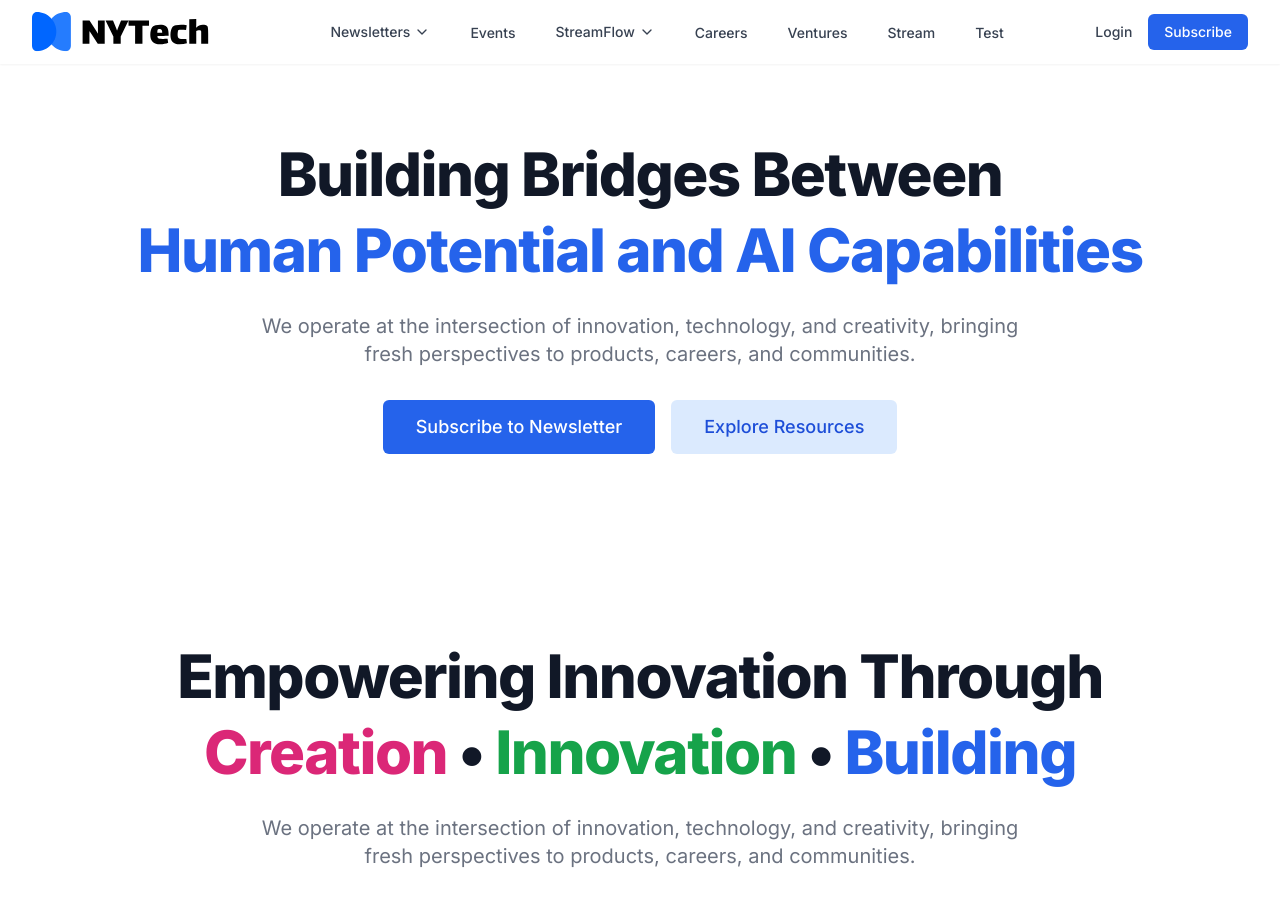
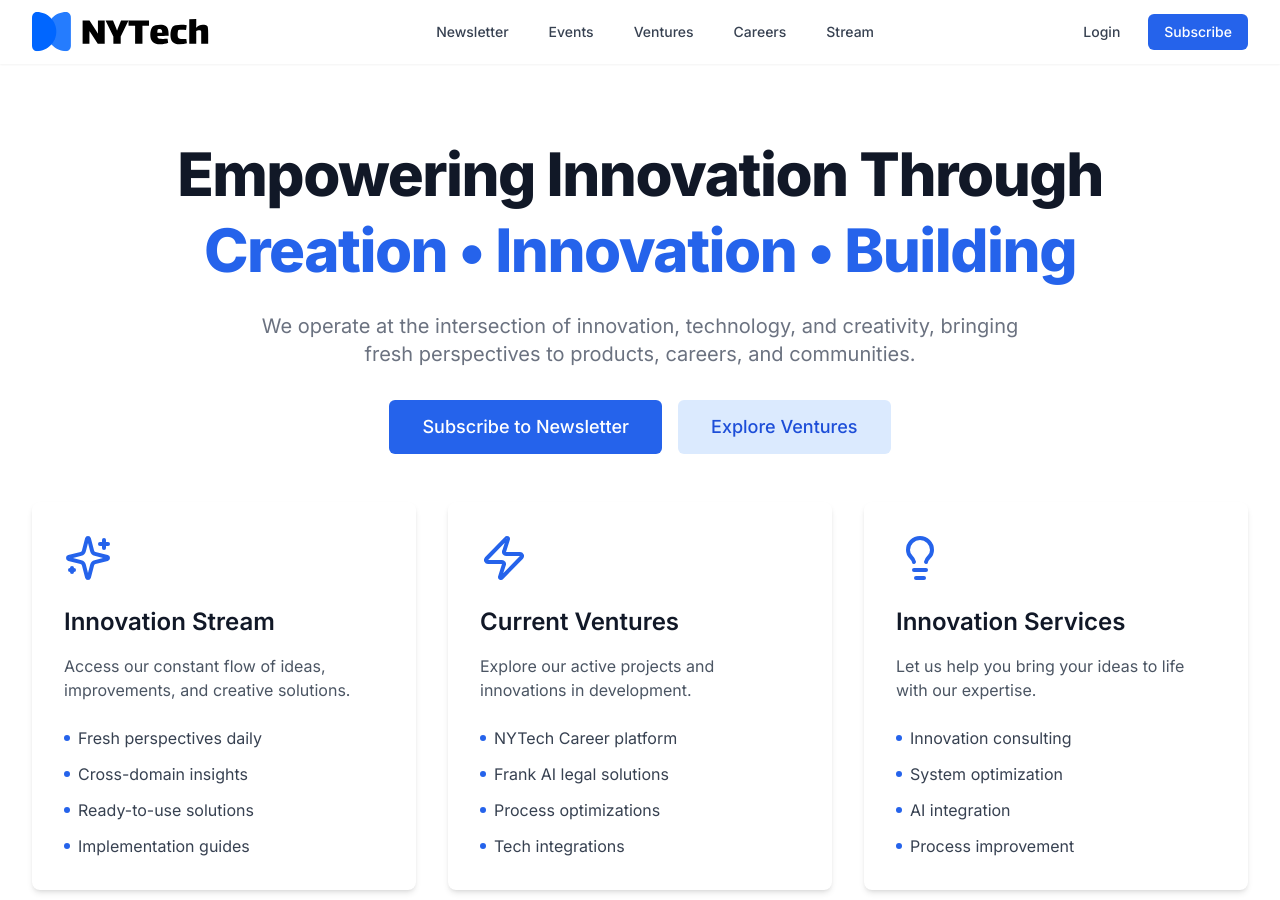
Before and after one commit to frederikeff/nytech-landing, a Next.js app: page / in a window 1280 px wide. Shown: the top 900 px of the page. Built offline with nearby package versions, Linux system fonts and the light colour scheme.

Commit message:
Preparing for Vercel Deployment

```diff
--- a/app/page.tsx
+++ b/app/page.tsx
@@ -1,12 +1,10 @@
 import Hero from '@/components/Hero'
-import HeroTest from '@/components/HeroTest'
 import NytechLanding from '@/components/NytechLanding'
 
 export default function Home() {
   return (
     <main className="min-h-screen bg-white">
         <Hero />
-        <HeroTest />
         <NytechLanding />
     </main>
   )
--- a/app/products/page.tsx
+++ b/app/products/page.tsx
@@ -8,6 +8,36 @@ const products = [
   {
     id: 1,
     category: 'our-tools',
+    name: 'NY Tech Career',
+    description: 'AI-powered Learn & Earn Tech Career Model for Interns and Graduates',
+    tags: ['career', 'training', 'automation'],
+    fullDescription: 'Complete content creation suite with SEO optimization, tone adjustment, and multi-format support.',
+    link: '/products/nytechcareer',
+    image: '/api/placeholder/400/300',
+  },
+  {
+    id: 2,
+    category: 'our-tools',
+    name: 'Frank AI',
+    description: 'Ai-powered legal and paralegal contract and document creator',
+    tags: ['law', 'legal', 'contracts'],
+    fullDescription: 'Complete content creation suite with SEO optimization, tone adjustment, and multi-format support.',
+    link: '/products/frankai',
+    image: '/api/placeholder/400/300',
+  },
+  {
+    id: 3,
+    category: 'our-tools',
+    name: 'Scriptsmithy',
+    description: 'AI Writing Tool for complete scripts and storylines for writers and entertainers',
+    tags: ['writing', 'narratives', 'storylines'],
+    fullDescription: 'Complete content creation suite with SEO optimization, tone adjustment, and multi-format support.',
+    link: '/products/scriptsmithy',
+    image: '/api/placeholder/400/300',
+  },
+  {
+    id: 4,
+    category: 'our-tools',
     name: 'AI Content Assistant',
     description: 'Automated content creation and optimization tool powered by advanced AI',
     tags: ['content-creation', 'marketing', 'automation'],
@@ -16,13 +46,13 @@ const products = [
     image: '/api/placeholder/400/300',
   },
   {
-    id: 2,
+    id: 5,
     category: 'our-tools',
-    name: 'NY Tech Career',
-    description: 'AI-powered Learn & Earn Tech Career Model for Interns and Graduates',
-    tags: ['career', 'training', 'automation'],
+    name: 'SubStat',
+    description: 'Automated Subscription Management',
+    tags: ['ideation', 'automation', 'gamification'],
     fullDescription: 'Complete content creation suite with SEO optimization, tone adjustment, and multi-format support.',
-    link: '/products/nytechcareer',
+    link: '/products/substat',
     image: '/api/placeholder/400/300',
   },
   // Add more products here
--- a/components/Footer.tsx
+++ b/components/Footer.tsx
@@ -45,7 +45,7 @@ const Footer = () => {
                 />
             </Link>
             <p className="text-gray-600 mb-4 max-w-sm">
-              Building bridges between human potential and AI capabilities. Exploring and building AI-powered innovations.
+            Empowering innovation through creative technology solutions. Building tomorrow's digital landscape at the intersection of ideas and execution.
             </p>
             <div className="flex space-x-4">
               {footerLinks.social.map((item) => (
--- a/components/Hero.tsx
+++ b/components/Hero.tsx
@@ -1,31 +1,48 @@
-export default function Hero() {
+'use client';
+
+import React from 'react';
+
+const Hero = () => {
   return (
     <div className="relative pt-24">
       <div className="max-w-7xl mx-auto px-4 sm:px-6 lg:px-8 py-12">
         <div className="text-center">
+          {/* Main heading first - using original large size */}
           <h1 className="text-4xl tracking-tight font-extrabold text-gray-900 sm:text-5xl md:text-6xl">
-              <span className="block mb-4">Building Bridges Between</span> {/* Added mb-4 for more space */}
-              <span className="block text-blue-600">Human Potential and AI Capabilities</span>
+            <span className="block mb-4">Empowering Innovation Through</span>
+            <span className="block text-blue-600">
+              Creation • Innovation • Building
+            </span>
           </h1>
-            <p className="mt-6 max-w-md mx-auto text-base text-gray-500 sm:text-lg md:mt-8 md:text-xl md:max-w-3xl"> {/* Increased top margin */}
-              We operate at the intersection of innovation, technology, and creativity, bringing fresh perspectives to products, careers, and communities.
+
+          {/* Description - keeping original styling */}
+          <p className="mt-6 max-w-md mx-auto text-base text-gray-500 sm:text-lg md:mt-8 md:text-xl md:max-w-3xl">
+            We operate at the intersection of innovation, technology, and creativity,
+            bringing fresh perspectives to products, careers, and communities.
           </p>
-            <div className="mt-8 max-w-md mx-auto flex flex-col sm:flex-col md:flex-row justify-center items-center gap-4 md:max-w-2xl"> {/* Modified for horizontal desktop layout */}
 
-                <a href="#newsletter"
+          {/* Buttons - maintaining original layout and style */}
+          <div className="mt-8 max-w-md mx-auto flex flex-col sm:flex-col md:flex-row justify-center items-center gap-4 md:max-w-2xl">
+            <a
+              href="https://nytechpulse.beehiiv.com/"
+              target="_blank"
+              rel="noopener noreferrer"
               className="w-full md:w-auto px-8 py-3 border border-transparent text-base font-medium rounded-md text-white bg-blue-600 hover:bg-blue-700 md:text-lg"
             >
               Subscribe to Newsletter
             </a>
 
-                <a href="https://nytechpulse.beehiiv.com/"
+            <a
+              href="/products"
               className="w-full md:w-auto px-8 py-3 border border-transparent text-base font-medium rounded-md text-blue-700 bg-blue-100 hover:bg-blue-200 md:text-lg"
             >
-                Explore Resources
+              Explore Ventures
             </a>
           </div>
         </div>
       </div>
     </div>
-    )
-  }
+  );
+};
+
+export default Hero;
--- a/components/Herotest.tsx
+++ /dev/null
@@ -1,50 +0,0 @@
-'use client';
-
-import React from 'react';
-
-const HeroTest = () => {
-  return (
-    <div className="relative pt-24">
-      <div className="max-w-7xl mx-auto px-4 sm:px-6 lg:px-8 py-12">
-        <div className="text-center">
-          {/* Main heading first - using original large size */}
-          <h1 className="text-4xl tracking-tight font-extrabold text-gray-900 sm:text-5xl md:text-6xl">
-            <span className="block mb-4">Empowering Innovation Through</span>
-            <span className="block">
-              <span className="text-pink-600">Creation</span>
-              {' • '}
-              <span className="text-green-600">Innovation</span>
-              {' • '}
-              <span className="text-blue-600">Building</span>
-            </span>
-          </h1>
-
-          {/* Description - keeping original styling */}
-          <p className="mt-6 max-w-md mx-auto text-base text-gray-500 sm:text-lg md:mt-8 md:text-xl md:max-w-3xl">
-            We operate at the intersection of innovation, technology, and creativity,
-            bringing fresh perspectives to products, careers, and communities.
-          </p>
-
-          {/* Buttons - maintaining original layout and style */}
-          <div className="mt-8 max-w-md mx-auto flex flex-col sm:flex-col md:flex-row justify-center items-center gap-4 md:max-w-2xl">
-            <a
-              href="#newsletter"
-              className="w-full md:w-auto px-8 py-3 border border-transparent text-base font-medium rounded-md text-white bg-blue-600 hover:bg-blue-700 md:text-lg"
-            >
-              Subscribe to Newsletter
-            </a>
-
-            <a
-              href="https://nytechpulse.beehiiv.com/"
-              className="w-full md:w-auto px-8 py-3 border border-transparent text-base font-medium rounded-md text-blue-700 bg-blue-100 hover:bg-blue-200 md:text-lg"
-            >
-              Explore Resources
-            </a>
-          </div>
-        </div>
-      </div>
-    </div>
-  );
-};
-
-export default HeroTest;
--- a/components/NavBar.tsx
+++ b/components/NavBar.tsx
@@ -1,50 +1,28 @@
 'use client'
 
 import { useState } from 'react'
-import { Menu, X, ChevronDown } from 'lucide-react'
+import { Menu, X } from 'lucide-react'
 import Image from 'next/image'
 import Link from 'next/link'
-import NavDropdown from './NavDropdown'
 
 const navigation = [
   {
-    name: 'Newsletters',
-    href: '#newsletters',
-    children: [
-      {
-        name: 'NY Tech Pulse',
-        description: "Weekly NY Tech Updates",
+    name: 'Newsletter',
     href: 'https://nytechpulse.beehiiv.com',
-        external: true  // Add this flag for external links
+    external: true
   },
   {
-        name: 'NY Tech AI',
-        description: "The Builders Guide",
-        href: 'https://nytechai.beehiiv.com',
+    name: 'Events',
+    href: 'https://lu.ma/nytechcommunity',
     external: true
   },
-    ],
-  },
-  { name: 'Events', href: 'https://lu.ma/nytechcommunity', external: true },
-  {
-    name: 'StreamFlow',
-    href: '/stream',
-    children: [
-      { name: 'NY Tech Career', href: '/nytechcareer', external: true },
-      { name: 'AI Frank', href: '#tech' },
-      { name: 'Product Ideas', href: '#careers' },
-      { name: 'Designs & Mockups', href: '#creativity' },
-    ],
-  },
+  { name: 'Ventures', href: '/products'},
   { name: 'Careers', href: 'https://www.nytechcareer.com', external: true },
-  { name: 'Ventures', href: '/products' },
   { name: 'Stream', href: '/stream' },
-  { name: 'Test', href: '/test' },
 ]
 
 export default function NavBar() {
   const [isOpen, setIsOpen] = useState(false)
-  const [activeDropdown, setActiveDropdown] = useState<string | null>(null)
 
   return (
     <header className="fixed w-full bg-white shadow-sm z-50">
@@ -56,10 +34,10 @@ export default function NavBar() {
                 <Image
                     src="/images/nytech-logo.svg"
                     alt="NYTech Logo"
-                    width={120} // This will adjust automatically while maintaining height
+                    width={120}
                     height={40}
                     priority
-                    className="h-10 w-auto" // This ensures the width adjusts automatically
+                    className="h-10 w-auto"
                 />
             </Link>
           </div>
@@ -67,34 +45,28 @@ export default function NavBar() {
           {/* Desktop Navigation */}
           <div className="hidden md:ml-6 md:flex md:items-center md:space-x-4">
             {navigation.map((item) => (
-              <div key={item.name} className="relative">
-                {item.children ? (
-                  <NavDropdown
-                    item={item}
-                    activeDropdown={activeDropdown}
-                    setActiveDropdown={setActiveDropdown}
-                  />
-                ) : (
               <a
+                key={item.name}
                 href={item.href}
                 {...(item.external ? { target: "_blank", rel: "noopener noreferrer" } : {})}
-                    className="px-3 py-2 text-sm font-medium text-gray-700 hover:text-gray-900"
+                className="px-3 py-2 text-sm font-medium text-gray-700 hover:text-gray-900 hover:bg-blue-50 rounded-md transition-all duration-200 hover:shadow-[0_2px_8px_rgba(59,130,246,0.15)]"
               >
                 {item.name}
               </a>
-                )}
-              </div>
             ))}
           </div>
 
           {/* Login/Subscribe */}
           <div className="hidden md:flex items-center space-x-4">
-            <a href="https://nytechpulse.beehiiv.com/?modal=login" className="text-sm font-medium text-gray-700 hover:text-gray-900">
+            <a
+              href="https://nytechpulse.beehiiv.com/?modal=login"
+              className="text-sm font-medium text-gray-700 hover:text-gray-900 px-3 py-2 hover:bg-blue-50 rounded-md transition-all duration-200 hover:shadow-[0_2px_8px_rgba(59,130,246,0.15)]"
+            >
               Login
             </a>
             <a
               href="https://nytechpulse.beehiiv.com/subscribe"
-              className="px-4 py-2 text-sm font-medium text-white bg-blue-600 rounded-md hover:bg-blue-700"
+              className="px-4 py-2 text-sm font-medium text-white bg-blue-600 rounded-md hover:bg-blue-700 transition-colors duration-200"
             >
               Subscribe
             </a>
@@ -116,40 +88,28 @@ export default function NavBar() {
           <div className="md:hidden">
             <div className="pt-2 pb-3 space-y-1">
               {navigation.map((item) => (
-                <div key={item.name}>
-                  {item.children ? (
-                    <div>
-                      <button
-                        onClick={() => setActiveDropdown(activeDropdown === item.name ? null : item.name)}
-                        className="w-full flex items-center px-4 py-2 text-base font-medium text-gray-700 hover:text-gray-900 hover:bg-gray-50"
-                      >
-                        {item.name}
-                        <ChevronDown className="ml-auto h-5 w-5" />
-                      </button>
-                      {activeDropdown === item.name && (
-                        <div className="pl-4">
-                          {item.children.map((child) => (
                 <a
-                              key={child.name}
-                              href={child.href}
-                              className="block px-4 py-2 text-base font-medium text-gray-500 hover:text-gray-900 hover:bg-gray-50"
-                            >
-                              {child.name}
-                            </a>
-                          ))}
-                        </div>
-                      )}
-                    </div>
-                  ) : (
-                    <a
+                  key={item.name}
                   href={item.href}
-                      className="block px-4 py-2 text-base font-medium text-gray-700 hover:text-gray-900 hover:bg-gray-50"
+                  className="block px-4 py-2 text-base font-medium text-gray-700 hover:text-gray-900 hover:bg-blue-50 transition-colors duration-200"
                 >
                   {item.name}
                 </a>
-                  )}
+              ))}
+              <div className="px-4 py-3 space-y-1">
+                <a
+                  href="https://nytechpulse.beehiiv.com/?modal=login"
+                  className="block px-4 py-2 text-base font-medium text-gray-700 hover:text-gray-900 hover:bg-blue-50"
+                >
+                  Login
+                </a>
+                <a
+                  href="https://nytechpulse.beehiiv.com/subscribe"
+                  className="block px-4 py-2 text-base font-medium text-white bg-blue-600 rounded-md hover:bg-blue-700"
+                >
+                  Subscribe
+                </a>
               </div>
-              ))}
             </div>
           </div>
         )}
--- a/components/NavDropdown.tsx
+++ /dev/null
@@ -1,124 +0,0 @@
-'use client'
-
-import React, { useState, useEffect } from 'react'
-import { ChevronDown } from 'lucide-react'
-
-interface NavItem {
-    name: string
-    href: string
-    children?: Array<{
-        name: string
-        href: string
-        description?: string
-        external?: boolean
-    }>
-    external?: boolean
-}
-
-interface NavDropdownProps {
-    item: NavItem
-    activeDropdown: string | null
-    setActiveDropdown: (name: string | null) => void
-}
-
-export default function NavDropdown({ item, activeDropdown, setActiveDropdown }: NavDropdownProps) {
-    const [isMouseInDropdown, setIsMouseInDropdown] = useState(false)
-    const timeoutRef = React.useRef<NodeJS.Timeout>()
-
-
-    useEffect(() => {
-        const handleGlobalClick = () => {
-            setActiveDropdown(null)
-            setIsMouseInDropdown(false)
-        }
-
-        document.addEventListener('click', handleGlobalClick)
-        return () => {
-            document.removeEventListener('click', handleGlobalClick)
-            if (timeoutRef.current) {
-                clearTimeout(timeoutRef.current)
-            }
-        }
-    }, [setActiveDropdown])
-
-
-    const handleMouseEnter = () => {
-        if (timeoutRef.current) {
-            clearTimeout(timeoutRef.current)
-        }
-        setActiveDropdown(item.name)
-        setIsMouseInDropdown(true)
-    }
-
-    const handleMouseLeave = (e: React.MouseEvent) => {
-        try {
-            const target = e.relatedTarget as Element
-            if (target && typeof target.closest === 'function' && !target.closest('.dropdown-menu')) {
-                setIsMouseInDropdown(false)
-                timeoutRef.current = setTimeout(() => {
-                    if (!isMouseInDropdown) {
-                        setActiveDropdown(null)
-                    }
-                }, 300)
-            }
-        } catch (error) {
-            setIsMouseInDropdown(false)
-            timeoutRef.current = setTimeout(() => {
-                if (!isMouseInDropdown) { // Fixed variable name here
-                    setActiveDropdown(null)
-                }
-            }, 300)
-        }
-    }
-
-    const handleButtonClick = (e: React.MouseEvent) => {
-        e.stopPropagation() // Prevent global click from immediately closing
-        if (activeDropdown === item.name) {
-            setActiveDropdown(null)
-            setIsMouseInDropdown(false)
-        } else {
-            setActiveDropdown(item.name)
-            setIsMouseInDropdown(true)
-        }
-    }
-
-    return (
-        <div
-            className="group relative"
-            onMouseEnter={handleMouseEnter}
-            onMouseLeave={handleMouseLeave}
-        >
-            <button
-                className="flex items-center px-3 py-2 text-sm font-medium text-gray-700 hover:text-gray-900"
-                onClick={handleButtonClick}
-            >
-                {item.name}
-                <ChevronDown className="ml-1 h-4 w-4" />
-            </button>
-            {activeDropdown === item.name && (
-                <div
-                    className="absolute left-0 mt-0 w-64 rounded-md shadow-lg bg-white ring-1 ring-black ring-opacity-5 dropdown-menu"
-                    onMouseEnter={handleMouseEnter}
-                    onMouseLeave={handleMouseLeave}
-                    onClick={(e) => e.stopPropagation()}
-                >
-                    <div className="py-1">
-                        {item.children?.map((child) => (
-                            <a
-                                key={child.name}
-                                href={child.href}
-                                {...(child.external ? { target: "_blank", rel: "noopener noreferrer" } : {})}
-                                className="block px-4 py-2 text-sm hover:bg-gray-100"
-                            >
-                                <div className="text-gray-700 font-medium">{child.name}</div>
-                                {child.description && (
-                                    <div className="text-gray-500 text-xs mt-0.5">{child.description}</div>
-                                )}
-                            </a>
-                        ))}
-                    </div>
-                </div>
-            )}
-        </div>
-    )
-}
```
Lines whose indentation alone changed are shown as unchanged.
